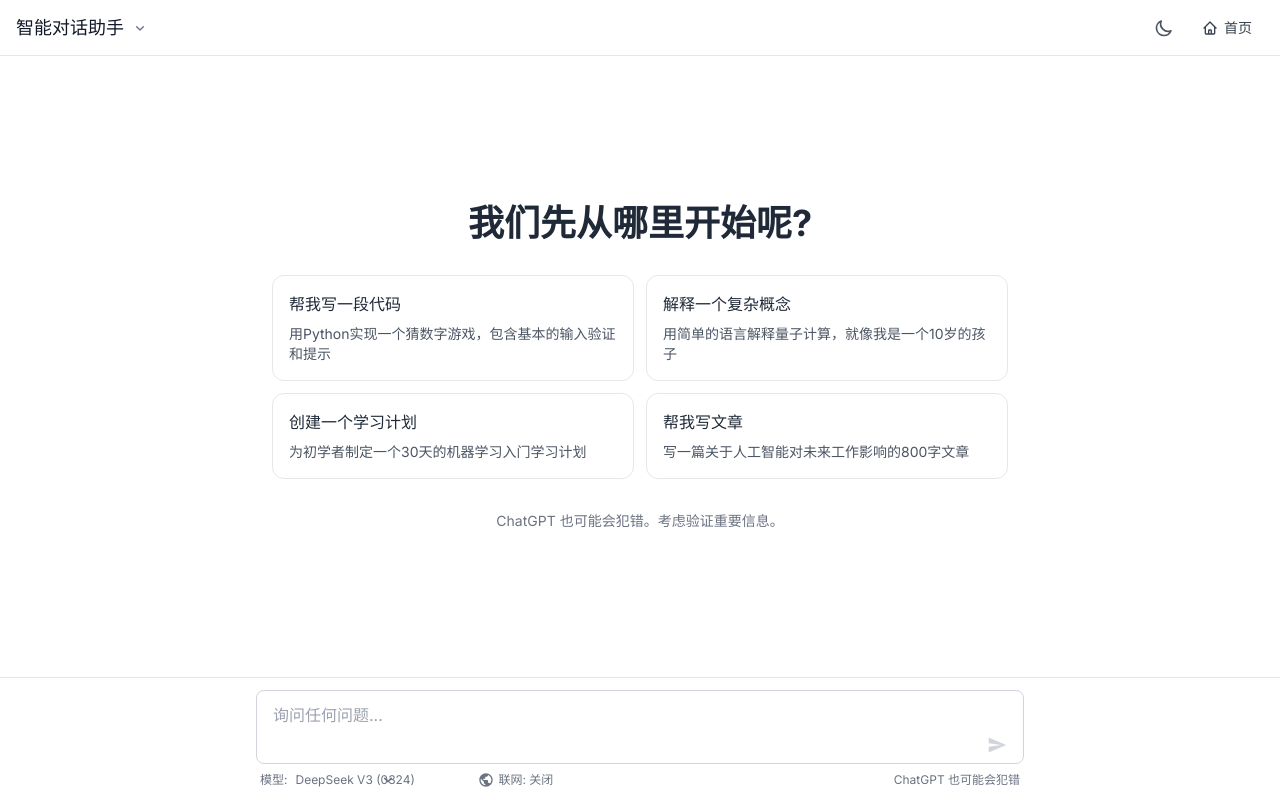
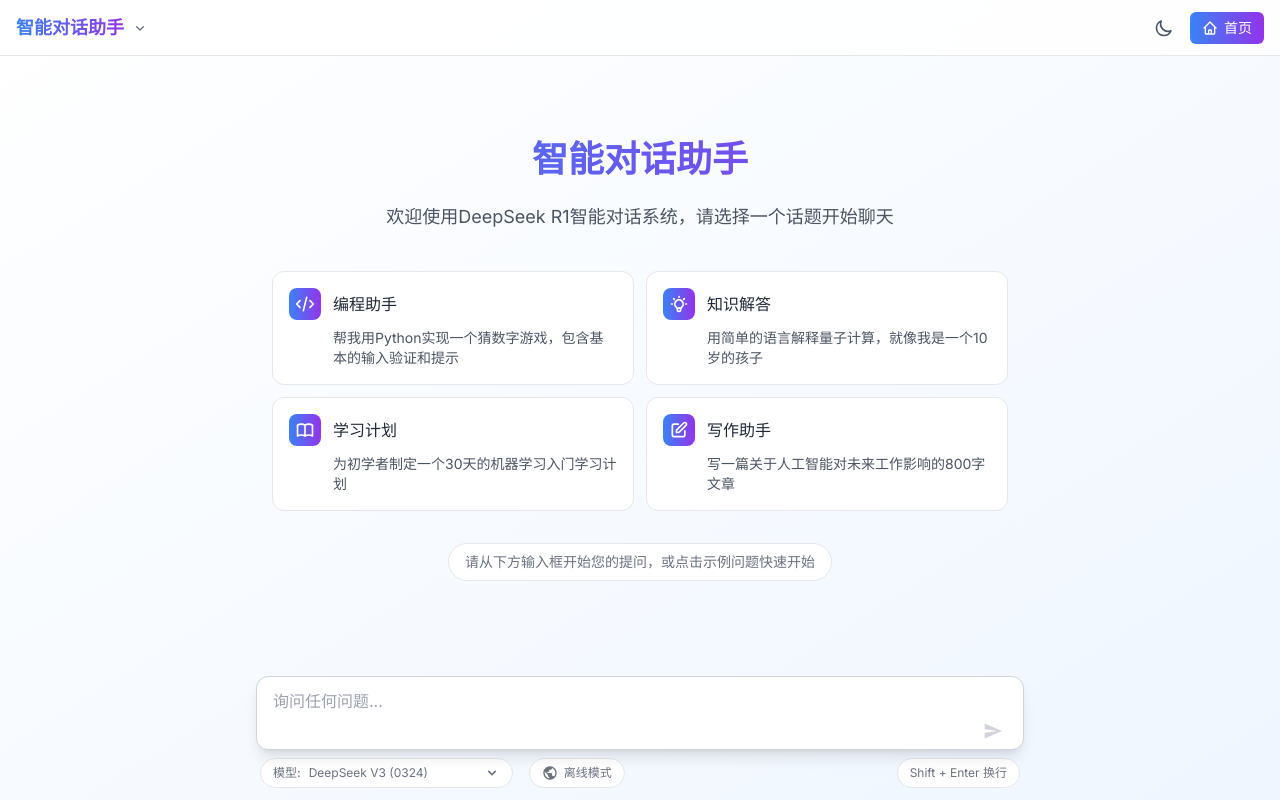
Before and after one commit to Stuart-0728/deepseek-r1-edge, a Next.js app: page / in a window 1280 px wide. Built offline with nearby package versions, Linux system fonts and the light colour scheme.

Commit message:
优化界面设计，添加特色元素，不再模仿ChatGPT

```diff
--- a/app/page.tsx
+++ b/app/page.tsx
@@ -424,13 +424,13 @@ export default function Home() {
 
   return (
     isClient && (
-      <div className="flex flex-col h-screen bg-white dark:bg-gray-800">
+      <div className="flex flex-col h-screen bg-gradient-to-br from-white to-blue-50 dark:from-gray-900 dark:to-gray-800">
         {/* 顶部导航栏 */}
-        <header className="sticky top-0 z-40 flex items-center justify-between h-14 px-4 border-b border-gray-200 dark:border-gray-700 bg-white dark:bg-gray-800">
+        <header className="sticky top-0 z-40 flex items-center justify-between h-14 px-4 border-b border-gray-200 dark:border-gray-700 backdrop-blur-md bg-white/80 dark:bg-gray-900/80">
           <div className="flex items-center">
             <div className="flex items-center">
               <h1 className="text-lg font-medium flex items-center">
-                <span className="mr-2">智能对话助手</span>
+                <span className="mr-2 bg-gradient-to-r from-blue-500 to-purple-600 bg-clip-text text-transparent font-bold">智能对话助手</span>
                 <svg className="w-4 h-4 text-gray-500" viewBox="0 0 24 24" fill="none">
                   <path d="M7 10L12 15L17 10" stroke="currentColor" strokeWidth="2" strokeLinecap="round" strokeLinejoin="round"/>
                 </svg>
@@ -459,7 +459,7 @@ export default function Home() {
               href="https://cqaibase.cn"
               target="_blank"
               rel="noopener noreferrer"
-              className="flex items-center px-3 py-1.5 text-sm font-medium rounded-md text-gray-700 dark:text-gray-300 hover:bg-gray-100 dark:hover:bg-gray-700 transition-colors"
+              className="flex items-center px-3 py-1.5 text-sm font-medium rounded-md bg-gradient-to-r from-blue-500 to-purple-600 text-white hover:opacity-90 transition-opacity"
             >
               <svg className="w-4 h-4 mr-1.5" fill="none" stroke="currentColor" viewBox="0 0 24 24">
                 <path strokeLinecap="round" strokeLinejoin="round" strokeWidth="2" d="M3 12l2-2m0 0l7-7 7 7M5 10v10a1 1 0 001 1h3m10-11l2 2m-2-2v10a1 1 0 01-1 1h-3m-6 0a1 1 0 001-1v-4a1 1 0 011-1h2a1 1 0 011 1v4a1 1 0 001 1m-6 0h6" />
@@ -498,10 +498,10 @@ export default function Home() {
         </main>
 
         {/* 输入区域 */}
-        <div className="border-t border-gray-200 dark:border-gray-700 bg-white dark:bg-gray-800 px-4 py-3">
+        <div className="py-3 px-4 bg-transparent">
           <div className="max-w-3xl mx-auto">
             <form onSubmit={handleSubmit} className="relative">
-              <div className="relative flex items-end rounded-lg border border-gray-300 dark:border-gray-600 focus-within:ring-1 focus-within:ring-blue-500 dark:focus-within:ring-blue-500 focus-within:border-blue-500 dark:focus-within:border-blue-500">
+              <div className="relative flex items-end bg-white dark:bg-gray-800 rounded-xl border border-gray-300 dark:border-gray-600 shadow-lg focus-within:ring-2 focus-within:ring-blue-500 dark:focus-within:ring-blue-400 focus-within:border-blue-500 dark:focus-within:border-blue-400">
                 <textarea
                   ref={textareaRef}
                   value={userInput}
@@ -524,7 +524,7 @@ export default function Home() {
                     }
                   }}
                 />
-                <div className="flex items-center pr-2">
+                <div className="flex items-center pr-3">
                   <button
                     type={isStreaming ? 'button' : 'submit'}
                     onClick={isStreaming ? handleStopResponse : undefined}
@@ -532,13 +532,13 @@ export default function Home() {
                       (isLoading && !isStreaming) ||
                       (!userInput.trim() && !isStreaming)
                     }
-                    className={`p-2 rounded-md transition-colors ${
+                    className={`p-2 rounded-lg transition-all ${
                       (isLoading && !isStreaming) ||
                       (!userInput.trim() && !isStreaming)
                         ? 'text-gray-300 dark:text-gray-600 cursor-not-allowed'
                         : isStreaming
                         ? 'text-red-500 hover:bg-red-50 dark:hover:bg-red-900/20'
-                        : 'text-gray-500 dark:text-gray-300 hover:bg-gray-100 dark:hover:bg-gray-700'
+                        : 'bg-gradient-to-r from-blue-500 to-purple-600 text-white hover:opacity-90'
                     }`}
                   >
                     {isStreaming ? (
@@ -565,7 +565,8 @@ export default function Home() {
               <div className="flex items-center justify-between mt-2 text-xs text-gray-500 dark:text-gray-400 px-1">
                 <div className="flex items-center space-x-4">
                   <div className="flex items-center">
-                    <span className="mr-2">模型:</span>
+                    <div className="flex items-center space-x-2 bg-white dark:bg-gray-800 px-3 py-1.5 rounded-full border border-gray-200 dark:border-gray-700">
+                      <span className="font-medium">模型:</span>
                       <select
                         value={selectedModel}
                         onChange={(e) => setSelectedModel(e.target.value)}
@@ -578,28 +579,33 @@ export default function Home() {
                           </option>
                         ))}
                       </select>
-                    <svg className="w-4 h-4 absolute ml-[120px]" fill="currentColor" viewBox="0 0 20 20">
+                      <svg className="w-4 h-4" fill="currentColor" viewBox="0 0 20 20">
                         <path fillRule="evenodd" d="M5.293 7.293a1 1 0 011.414 0L10 10.586l3.293-3.293a1 1 0 111.414 1.414l-4 4a1 1 0 01-1.414 0l-4-4a1 1 0 010-1.414z" clipRule="evenodd" />
                       </svg>
+                    </div>
                   </div>
 
                   <button
                     type="button"
                     onClick={() => setUseNetwork(!useNetwork)}
-                    className="flex items-center hover:text-blue-500 dark:hover:text-blue-400 transition-colors"
+                    className={`flex items-center px-3 py-1.5 rounded-full border transition-colors ${
+                      useNetwork
+                        ? 'border-blue-200 dark:border-blue-800 bg-blue-50 dark:bg-blue-900/30 text-blue-600 dark:text-blue-400'
+                        : 'border-gray-200 dark:border-gray-700 bg-white dark:bg-gray-800'
+                    }`}
                   >
                     <svg
-                      className={`w-4 h-4 mr-1 ${useNetwork ? 'text-blue-500' : ''}`}
+                      className={`w-4 h-4 mr-1.5 ${useNetwork ? 'text-blue-500' : ''}`}
                       fill="currentColor"
                       viewBox="0 0 24 24"
                     >
                       <path d="M12 2C6.48 2 2 6.48 2 12s4.48 10 10 10 10-4.48 10-10S17.52 2 12 2zm-1 17.93c-3.95-.49-7-3.85-7-7.93 0-.62.08-1.21.21-1.79L9 15v1c0 1.1.9 2 2 2v1.93zm6.9-2.54c-.26-.81-1-1.39-1.9-1.39h-1v-3c0-.55-.45-1-1-1H8v-2h2c.55 0 1-.45 1-1V7h2c1.1 0 2-.9 2-2v-.41c2.93 1.19 5 4.06 5 7.41 0 2.08-.8 3.97-2.1 5.39z" />
                     </svg>
-                    {useNetwork ? t('Network: On') : t('Network: Off')}
+                    {useNetwork ? '联网模式' : '离线模式'}
                   </button>
                 </div>
-                <div>
-                  ChatGPT 也可能会犯错
+                <div className="bg-white dark:bg-gray-800 px-3 py-1.5 rounded-full border border-gray-200 dark:border-gray-700">
+                  Shift + Enter 换行
                 </div>
               </div>
             </form>
--- a/components/MessageList.tsx
+++ b/components/MessageList.tsx
@@ -25,21 +25,21 @@ export const MessageList = ({ messages, isSearching, t }: MessageListProps) => {
           initial={{ opacity: 0, y: 10 }}
           animate={{ opacity: 1, y: 0 }}
           transition={{ duration: 0.3 }}
-          className={`mb-6 last:mb-0 ${message.role === 'assistant' ? 'bg-gray-50 dark:bg-gray-700/50 -mx-4 px-4 py-4 md:rounded-xl' : ''}`}
+          className={`mb-6 last:mb-0 ${message.role === 'assistant' ? 'bg-gradient-to-r from-blue-50 to-indigo-50 dark:from-gray-800/50 dark:to-indigo-900/20 -mx-4 px-4 py-4 md:rounded-xl border-l-4 border-blue-400 dark:border-blue-600' : ''}`}
         >
           <div className="flex items-start">
             {/* 头像 */}
-            <div className="flex-shrink-0 mr-2 md:mr-4">
+            <div className="flex-shrink-0 mr-3 md:mr-4">
               {message.role === 'assistant' ? (
-                <div className="w-7 h-7 md:w-8 md:h-8 rounded-full bg-green-600 flex items-center justify-center">
+                <div className="w-7 h-7 md:w-8 md:h-8 rounded-lg bg-gradient-to-r from-blue-500 to-purple-600 flex items-center justify-center">
                   <svg className="w-4 h-4 md:w-5 md:h-5 text-white" viewBox="0 0 24 24" fill="none" xmlns="http://www.w3.org/2000/svg">
                     <path d="M9 12H15M12 9V15M21 12C21 16.9706 16.9706 21 12 21C7.02944 21 3 16.9706 3 12C3 7.02944 7.02944 3 12 3C16.9706 3 21 7.02944 21 12Z"
                       stroke="currentColor" strokeWidth="2" strokeLinecap="round" strokeLinejoin="round"/>
                   </svg>
                 </div>
               ) : (
-                <div className="w-7 h-7 md:w-8 md:h-8 rounded-full bg-gray-300 dark:bg-gray-600 flex items-center justify-center">
-                  <svg className="w-4 h-4 md:w-5 md:h-5 text-gray-700 dark:text-gray-300" viewBox="0 0 24 24" fill="none" xmlns="http://www.w3.org/2000/svg">
+                <div className="w-7 h-7 md:w-8 md:h-8 rounded-lg bg-gradient-to-r from-gray-400 to-gray-500 dark:from-gray-600 dark:to-gray-700 flex items-center justify-center">
+                  <svg className="w-4 h-4 md:w-5 md:h-5 text-white" viewBox="0 0 24 24" fill="none" xmlns="http://www.w3.org/2000/svg">
                     <path d="M20 21V19C20 16.7909 18.2091 15 16 15H8C5.79086 15 4 16.7909 4 19V21M16 7C16 9.20914 14.2091 11 12 11C9.79086 11 8 9.20914 8 7C8 4.79086 9.79086 3 12 3C14.2091 3 16 4.79086 16 7Z"
                       stroke="currentColor" strokeWidth="2" strokeLinecap="round" strokeLinejoin="round"/>
                   </svg>
@@ -50,8 +50,10 @@ export const MessageList = ({ messages, isSearching, t }: MessageListProps) => {
             {/* 消息内容 */}
             <div className="flex-1 overflow-hidden">
               {/* 角色名称 */}
-              <div className="text-xs font-medium mb-1 text-gray-500 dark:text-gray-400">
-                {message.role === 'assistant' ? 'ChatGPT' : '您'}
+              <div className="text-xs font-medium mb-1.5 text-gray-500 dark:text-gray-400">
+                {message.role === 'assistant' ? (
+                  <span className="bg-gradient-to-r from-blue-500 to-purple-600 bg-clip-text text-transparent font-bold">智能助手</span>
+                ) : '您'}
               </div>
 
               {/* 消息内容 */}
@@ -61,7 +63,7 @@ export const MessageList = ({ messages, isSearching, t }: MessageListProps) => {
                     {message.content}
                   </div>
                 ) : (
-                  <div className="prose prose-slate dark:prose-invert max-w-none prose-p:my-2 prose-p:leading-relaxed prose-pre:my-3 prose-pre:bg-gray-50 dark:prose-pre:bg-gray-800 prose-pre:border prose-pre:border-gray-200 dark:prose-pre:border-gray-700 prose-pre:rounded-md prose-code:text-black dark:prose-code:text-white prose-code:before:content-none prose-code:after:content-none prose-headings:mt-4 prose-headings:mb-2">
+                  <div className="prose prose-slate dark:prose-invert max-w-none prose-p:my-2 prose-p:leading-relaxed prose-pre:my-3 prose-pre:bg-white dark:prose-pre:bg-gray-800 prose-pre:border prose-pre:border-gray-200 dark:prose-pre:border-gray-700 prose-pre:rounded-md prose-pre:shadow-sm prose-code:text-blue-600 dark:prose-code:text-blue-400 prose-code:before:content-none prose-code:after:content-none prose-headings:mt-4 prose-headings:mb-2 prose-headings:text-blue-700 dark:prose-headings:text-blue-400">
                     {message.source && <Source sources={message.source} t={t} />}
                     {message.think && <ThinkDrawer content={message.think} t={t} />}
                     {message.role === 'assistant' && index === messages.length - 1 && isSearching && !message.content && !message.think && <SearchingIndicator isSearching={isSearching} t={t} />}
@@ -93,7 +95,7 @@ export const MessageList = ({ messages, isSearching, t }: MessageListProps) => {
                             );
                           }
                           return (
-                            <code className="px-1.5 py-0.5 rounded text-black dark:text-white bg-gray-100 dark:bg-gray-800" {...props}>
+                            <code className="px-1.5 py-0.5 rounded text-blue-600 dark:text-blue-400 bg-blue-50 dark:bg-blue-900/30" {...props}>
                               {children}
                             </code>
                           );
--- a/components/WelcomeMessage.tsx
+++ b/components/WelcomeMessage.tsx
@@ -35,10 +35,17 @@ export const WelcomeMessage = ({
     >
       <motion.h1
         variants={item}
-        className="text-4xl font-bold mb-8 text-gray-800 dark:text-gray-100"
+        className="text-4xl font-bold mb-6 bg-gradient-to-r from-blue-500 to-purple-600 bg-clip-text text-transparent"
       >
-        我们先从哪里开始呢?
+        智能对话助手
       </motion.h1>
+
+      <motion.p
+        variants={item}
+        className="text-lg mb-10 text-gray-600 dark:text-gray-300"
+      >
+        欢迎使用DeepSeek R1智能对话系统，请选择一个话题开始聊天
+      </motion.p>
 
       <motion.div
         variants={item}
@@ -46,48 +53,76 @@ export const WelcomeMessage = ({
       >
         <div
           onClick={() => {}}
-          className="p-4 bg-white dark:bg-gray-700 rounded-xl border border-gray-200 dark:border-gray-600 hover:bg-gray-50 dark:hover:bg-gray-600 cursor-pointer text-left"
+          className="p-4 bg-white dark:bg-gray-800 rounded-xl border border-gray-200 dark:border-gray-700 hover:shadow-lg hover:border-blue-300 dark:hover:border-blue-500 transition-all duration-300 cursor-pointer text-left group"
         >
-          <h3 className="font-medium text-base mb-2 text-gray-800 dark:text-gray-100">
-            帮我写一段代码
-          </h3>
-          <p className="text-sm text-gray-600 dark:text-gray-300">
-            用Python实现一个猜数字游戏，包含基本的输入验证和提示
+          <div className="flex items-center mb-2">
+            <div className="w-8 h-8 rounded-lg bg-gradient-to-r from-blue-500 to-purple-600 flex items-center justify-center mr-3">
+              <svg className="w-5 h-5 text-white" fill="none" viewBox="0 0 24 24" stroke="currentColor">
+                <path strokeLinecap="round" strokeLinejoin="round" strokeWidth={2} d="M10 20l4-16m4 4l4 4-4 4M6 16l-4-4 4-4" />
+              </svg>
+            </div>
+            <h3 className="font-medium text-base text-gray-800 dark:text-gray-100 group-hover:text-blue-600 dark:group-hover:text-blue-400 transition-colors">
+              编程助手
+            </h3>
+          </div>
+          <p className="text-sm text-gray-600 dark:text-gray-300 ml-11">
+            帮我用Python实现一个猜数字游戏，包含基本的输入验证和提示
           </p>
         </div>
 
         <div
           onClick={() => {}}
-          className="p-4 bg-white dark:bg-gray-700 rounded-xl border border-gray-200 dark:border-gray-600 hover:bg-gray-50 dark:hover:bg-gray-600 cursor-pointer text-left"
+          className="p-4 bg-white dark:bg-gray-800 rounded-xl border border-gray-200 dark:border-gray-700 hover:shadow-lg hover:border-blue-300 dark:hover:border-blue-500 transition-all duration-300 cursor-pointer text-left group"
         >
-          <h3 className="font-medium text-base mb-2 text-gray-800 dark:text-gray-100">
-            解释一个复杂概念
-          </h3>
-          <p className="text-sm text-gray-600 dark:text-gray-300">
+          <div className="flex items-center mb-2">
+            <div className="w-8 h-8 rounded-lg bg-gradient-to-r from-blue-500 to-purple-600 flex items-center justify-center mr-3">
+              <svg className="w-5 h-5 text-white" fill="none" viewBox="0 0 24 24" stroke="currentColor">
+                <path strokeLinecap="round" strokeLinejoin="round" strokeWidth={2} d="M9.663 17h4.673M12 3v1m6.364 1.636l-.707.707M21 12h-1M4 12H3m3.343-5.657l-.707-.707m2.828 9.9a5 5 0 117.072 0l-.548.547A3.374 3.374 0 0014 18.469V19a2 2 0 11-4 0v-.531c0-.895-.356-1.754-.988-2.386l-.548-.547z" />
+              </svg>
+            </div>
+            <h3 className="font-medium text-base text-gray-800 dark:text-gray-100 group-hover:text-blue-600 dark:group-hover:text-blue-400 transition-colors">
+              知识解答
+            </h3>
+          </div>
+          <p className="text-sm text-gray-600 dark:text-gray-300 ml-11">
             用简单的语言解释量子计算，就像我是一个10岁的孩子
           </p>
         </div>
 
         <div
           onClick={() => {}}
-          className="p-4 bg-white dark:bg-gray-700 rounded-xl border border-gray-200 dark:border-gray-600 hover:bg-gray-50 dark:hover:bg-gray-600 cursor-pointer text-left"
+          className="p-4 bg-white dark:bg-gray-800 rounded-xl border border-gray-200 dark:border-gray-700 hover:shadow-lg hover:border-blue-300 dark:hover:border-blue-500 transition-all duration-300 cursor-pointer text-left group"
         >
-          <h3 className="font-medium text-base mb-2 text-gray-800 dark:text-gray-100">
-            创建一个学习计划
-          </h3>
-          <p className="text-sm text-gray-600 dark:text-gray-300">
+          <div className="flex items-center mb-2">
+            <div className="w-8 h-8 rounded-lg bg-gradient-to-r from-blue-500 to-purple-600 flex items-center justify-center mr-3">
+              <svg className="w-5 h-5 text-white" fill="none" viewBox="0 0 24 24" stroke="currentColor">
+                <path strokeLinecap="round" strokeLinejoin="round" strokeWidth={2} d="M12 6.253v13m0-13C10.832 5.477 9.246 5 7.5 5S4.168 5.477 3 6.253v13C4.168 18.477 5.754 18 7.5 18s3.332.477 4.5 1.253m0-13C13.168 5.477 14.754 5 16.5 5c1.747 0 3.332.477 4.5 1.253v13C19.832 18.477 18.247 18 16.5 18c-1.746 0-3.332.477-4.5 1.253" />
+              </svg>
+            </div>
+            <h3 className="font-medium text-base text-gray-800 dark:text-gray-100 group-hover:text-blue-600 dark:group-hover:text-blue-400 transition-colors">
+              学习计划
+            </h3>
+          </div>
+          <p className="text-sm text-gray-600 dark:text-gray-300 ml-11">
             为初学者制定一个30天的机器学习入门学习计划
           </p>
         </div>
 
         <div
           onClick={() => {}}
-          className="p-4 bg-white dark:bg-gray-700 rounded-xl border border-gray-200 dark:border-gray-600 hover:bg-gray-50 dark:hover:bg-gray-600 cursor-pointer text-left"
+          className="p-4 bg-white dark:bg-gray-800 rounded-xl border border-gray-200 dark:border-gray-700 hover:shadow-lg hover:border-blue-300 dark:hover:border-blue-500 transition-all duration-300 cursor-pointer text-left group"
         >
-          <h3 className="font-medium text-base mb-2 text-gray-800 dark:text-gray-100">
-            帮我写文章
-          </h3>
-          <p className="text-sm text-gray-600 dark:text-gray-300">
+          <div className="flex items-center mb-2">
+            <div className="w-8 h-8 rounded-lg bg-gradient-to-r from-blue-500 to-purple-600 flex items-center justify-center mr-3">
+              <svg className="w-5 h-5 text-white" fill="none" viewBox="0 0 24 24" stroke="currentColor">
+                <path strokeLinecap="round" strokeLinejoin="round" strokeWidth={2} d="M11 5H6a2 2 0 00-2 2v11a2 2 0 002 2h11a2 2 0 002-2v-5m-1.414-9.414a2 2 0 112.828 2.828L11.828 15H9v-2.828l8.586-8.586z" />
+              </svg>
+            </div>
+            <h3 className="font-medium text-base text-gray-800 dark:text-gray-100 group-hover:text-blue-600 dark:group-hover:text-blue-400 transition-colors">
+              写作助手
+            </h3>
+          </div>
+          <p className="text-sm text-gray-600 dark:text-gray-300 ml-11">
             写一篇关于人工智能对未来工作影响的800字文章
           </p>
         </div>
@@ -95,9 +130,9 @@ export const WelcomeMessage = ({
 
       <motion.div
         variants={item}
-        className="text-sm text-gray-500 dark:text-gray-400"
+        className="text-sm text-gray-500 dark:text-gray-400 bg-white dark:bg-gray-800 px-4 py-2 rounded-full inline-block border border-gray-200 dark:border-gray-700"
       >
-        ChatGPT 也可能会犯错。考虑验证重要信息。
+        请从下方输入框开始您的提问，或点击示例问题快速开始
       </motion.div>
     </motion.div>
   );
```
Lines whose indentation alone changed are shown as unchanged.
